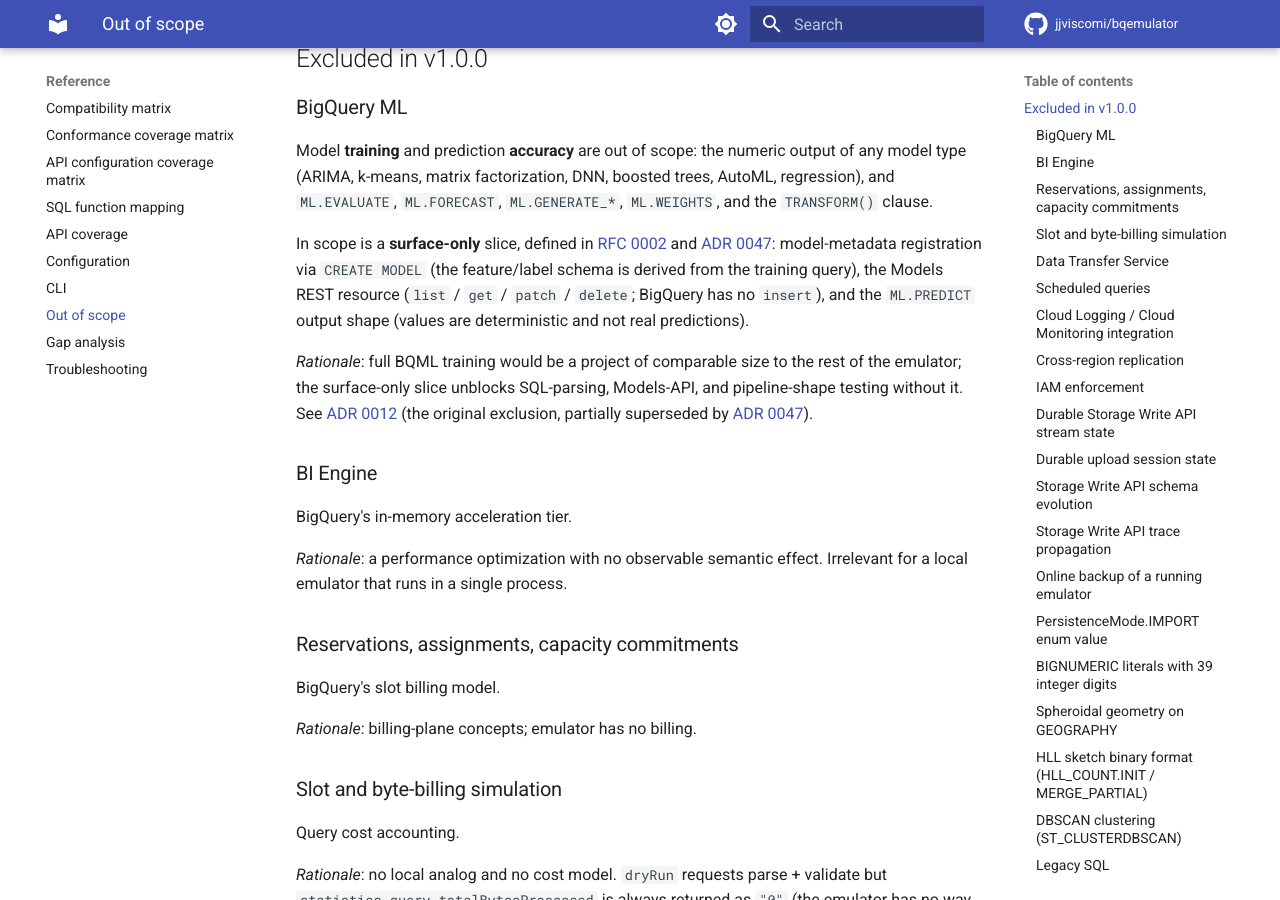
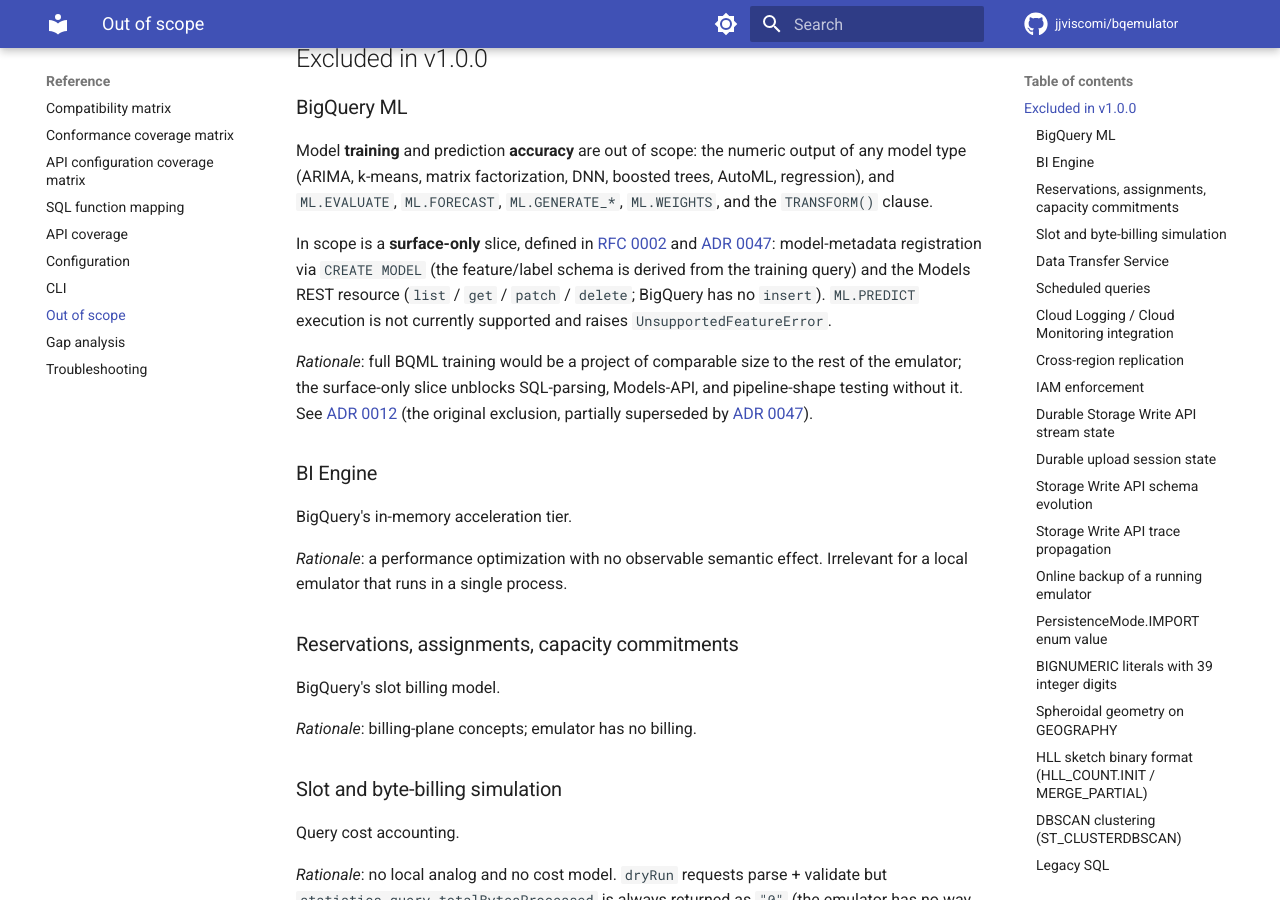
Before and after one commit to jjviscomi/bqemulator, an MkDocs documentation site: the page built from docs/reference/out-of-scope.md, in a window 1280 px wide and 900 px high, scrolled down 396 px. Built offline with MkDocs 1.6.1 and Material for MkDocs 9.7.7, drawn with Linux system fonts in a browser that asks for light colours; comment, search, counter and statistics services are not loaded; the version menu is left out.

Commit message:
release: bump to v1.4.0 (#194)
Cut the v1.4.0 release: stamp the dated CHANGELOG section, bump __version__ from 1.3.0 to 1.4.0 with the README badge cache-bust, and land the pre-release doc sweep (version strings, ADR count, BigQuery ML scope notes).

Signed-off-by: Joseph Viscomi <jjviscomi@gmail.com>

```diff
--- a/docs/reference/out-of-scope.md
+++ b/docs/reference/out-of-scope.md
@@ -21,10 +21,10 @@
 In scope is a **surface-only** slice, defined in
 [RFC 0002](../rfcs/0002-bigquery-ml-surface.md) and
 [ADR 0047](../adr/0047-bigquery-ml-surface.md): model-metadata registration via
-`CREATE MODEL` (the feature/label schema is derived from the training query),
+`CREATE MODEL` (the feature/label schema is derived from the training query) and
 the Models REST resource (`list` / `get` / `patch` / `delete`; BigQuery has no
-`insert`), and the `ML.PREDICT` output shape (values are deterministic and not
-real predictions).
+`insert`). `ML.PREDICT` execution is not currently supported and raises
+`UnsupportedFeatureError`.
 
 *Rationale*: full BQML training would be a project of comparable size to the
 rest of the emulator; the surface-only slice unblocks SQL-parsing, Models-API,
--- a/src/bqemulator/__init__.py
+++ b/src/bqemulator/__init__.py
@@ -15,4 +15,4 @@
 
 # Single source of truth for the version; hatchling reads this via
 # `[tool.hatch.version] path = "src/bqemulator/__init__.py"`.
-__version__ = "1.3.0"
+__version__ = "1.4.0"
```
Also changed, not shown: CHANGELOG.md (+16 -0 lines), README.md (+11 -10 lines), docs/getting-started.md (+1 -1 lines), docs/index.md (+1 -1 lines), docs/reference/cli.md (+1 -1 lines).
